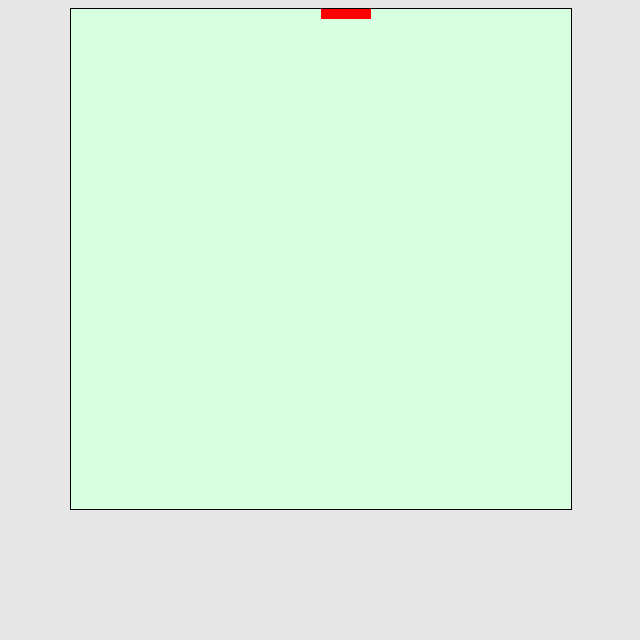
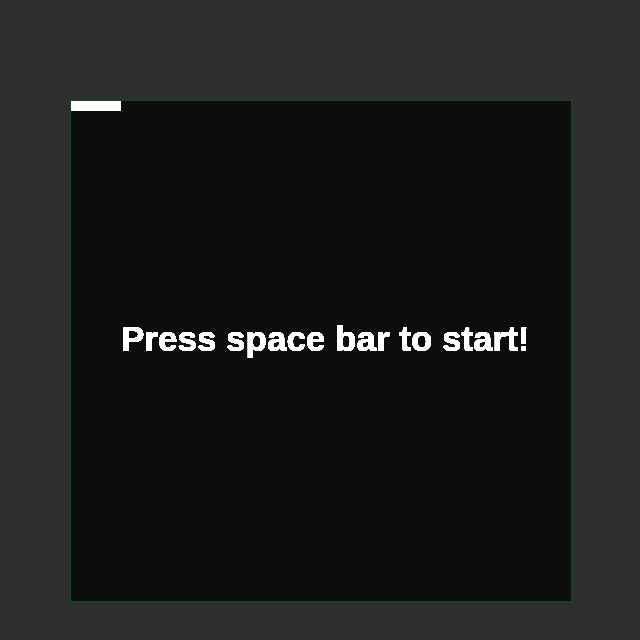
Before and after one commit to jcera/js-snake, a plain HTML site: page snake.html in a window 1280 px wide. Shown: the whole page, without its empty margins (319-959 px from the left). Drawn offline with Linux system fonts and the light colour scheme.

Commit message:
removed the shims. and added some colors.
- also refactored the code structure
- used the SpaceBar as the 'start button' of the game.
- TODO: wall collision detection
- TODO: food generation functionality
- TODO: Snake growth functionality
- TODO: Snake-Food collision detection

```diff
--- a/direction.js
+++ /dev/null
@@ -1,11 +0,0 @@
-/*
-*	KeyCode mapping. arrow keys for controlling the snake
-*/
-;Direction = (function () {
-	return {
-		LEFT: 37,
-		UP: 38,
-		RIGHT: 39,
-		DOWN: 40
-	}
-})();
--- a/requestAnimFrame.js
+++ /dev/null
@@ -1,14 +0,0 @@
-// just a shim
-//smoother/smarter way of creating a game-loop
-if ( !window.requestAnimationFrame ) {
-	window.requestAnimationFrame = ( function() {
-		return window.webkitRequestAnimationFrame ||
-		window.mozRequestAnimationFrame ||
-		window.oRequestAnimationFrame ||
-		window.msRequestAnimationFrame ||
-		function(callback) {
-			//gameloop fallbacks to 60fps
-			window.setTimeout( callback, 1000 / 60 );
-		};
-	} )();
-}
--- a/snake.html
+++ b/snake.html
@@ -6,8 +6,6 @@
 	<link rel="stylesheet" type="text/css" href="style.css">
 </head>
 <body>
-	<script type="text/javascript" src="requestAnimFrame.js"></script>
-	<script type="text/javascript" src="direction.js"></script>
 	<script type="text/javascript" src="snake.js"></script>
 </body>
 </html>
--- a/snake.js
+++ b/snake.js
@@ -1,3 +1,18 @@
+(function () {
+	if ( !window.requestAnimationFrame ) {
+		window.requestAnimationFrame = ( function() {
+			return window.webkitRequestAnimationFrame ||
+			window.mozRequestAnimationFrame ||
+			window.oRequestAnimationFrame ||
+			window.msRequestAnimationFrame ||
+			function(callback) {
+				//gameloop fallbacks to 60fps
+				window.setTimeout( callback, 1000 / 60 );
+			};
+		})();
+	}
+})();
+
 var canvas,
 	context,
 	Game,
@@ -11,131 +26,215 @@ canvas.height = 500;
 context = canvas.getContext( '2d' );
 document.body.appendChild( canvas );
 
-Game = {
-	clearMap: function () {
-		context.clearRect(0, 0, canvas.width, canvas.height);
-	}
-};
 
 
-Snake = {
 
-	segmentSize: 10,
+;Game = (function () {
 
-	segmentCount: 5,
+	var startTextId = 'startText';
 
-	segments: [],
+	var ready = false;
 
-	direction: Direction.RIGHT,
+	function start () {
+		ready = true;
+	}
 
-	head : function () {
-		return this.segments[0];
-	},
+	function stop () {
+		ready = false;
+	}
 
-	fillSegment : function (segment) {
-		context.fillStyle = '#FF0000';
-		context.fillRect(segment.x * this.segmentSize, segment.y * this.segmentSize, this.segmentSize, this.segmentSize);
-	},
+	return {
+		// initial FPS/Speed of the game
+		FPS: 5,
 
-	getNextHead : function (direction) {
-		var x = this.head().x;
-		var y = this.head().y;
-		switch (this.direction) {
+		start: start,
+
+		stop: stop,
+
+		isReady: function isReady () {
+			return ready;
+		},
+
+		clearMap: function clearMap () {
+			context.clearRect(0, 0, canvas.width, canvas.height);
+		},
+
+		showStartText: function showStartText () {
+			context.font = "bold 35px sans-serif";
+			context.fillText("Press space bar to start!", canvas.width / 10, canvas.height / 2);
+		},
+	};
+}());
+
+;Direction = (function () {
+	return {
+		// keycode mappings for the arrow keys
+		LEFT: 37,
+		UP: 38,
+		RIGHT: 39,
+		DOWN: 40,
+	};
+}());
+
+
+
+
+;Snake = (function () {
+
+	//size of a single segment
+	var segmentSize = 10;
+
+	//initial size of the snake
+	var segmentCount = 5;
+
+	//a queue data struct for the body of the snake
+	var segments = [];
+
+	//RIGHT = initial direction of snake
+	var direction = Direction.RIGHT;
+
+	var newDirection = Direction.RIGHT;
+
+	var snakeColor = '#FFFFFF';
+
+	function head () {
+		return segments[0];
+	};
+
+	function fillSegment (segment) {
+		context.fillStyle = snakeColor;
+		context.fillRect(segment.x * segmentSize, segment.y * segmentSize, segmentSize, segmentSize);
+	};
+
+	function getNextHeadBasedOnDirection () {
+		var x = head().x;
+		var y = head().y;
+		switch (newDirection) {
 			case Direction.RIGHT:
-				x++;
+				if (direction !== Direction.LEFT) {
+					x++;
+					direction = newDirection;
+				}
 				break;
 			case Direction.LEFT:
-				x--;
+				if (direction != Direction.RIGHT) {
+					x--;
+					direction = newDirection;
+				}
 				break;
 			case Direction.UP:
-				y--;
+				if (direction !== Direction.DOWN) {
+					y--;
+					direction = newDirection;
+				}
 				break;
 			case Direction.DOWN:
-				y++
+				if (direction !== Direction.UP) {
+					y++;
+					direction = newDirection;
+				}
 				break;
 			default:
 				break;
 		};
 		return {x: x, y: y};
-	},
+	};
+
+	function setDirection (keyCode) {
+		switch (keyCode) {
+			case Direction.RIGHT:
+				if (direction !== Direction.LEFT) {
+					newDirection = Direction.RIGHT;
+				}
+				break;
+			case Direction.LEFT:
+				if (direction != Direction.RIGHT) {
+					newDirection = Direction.LEFT;
+				}
+				break;
+			case Direction.UP:
+				if (direction !== Direction.DOWN) {
+					newDirection = Direction.UP;
+				}
+				break;
+			case Direction.DOWN:
+				if (direction !== Direction.UP) {
+					newDirection = Direction.DOWN;
+				}
+				break;
+			default:
+				break;
+		};
+	};
 
 	/*
-	*	updates the values of snake such as direction, etc etc. according to user-input
+	*	updates the values of snake such as direction, etc etc.
+	* 	according to user-input
 	*/
-	update : function () {
-		var nextHead = this.getNextHead(this.direction);
-		var tail = this.segments.pop();
+	function update () {
+		var nextHead = getNextHeadBasedOnDirection();
+		var tail = segments.pop();
 		tail.x = nextHead.x;
 		tail.y = nextHead.y;
-		this.segments.unshift(tail);
-	},
+		segments.unshift(tail);
+	};
 
 	/*
 	*	draws the snake using the updated values
 	*/
-	draw : function () {
-		for (var i = this.segments.length - 1; i >= 0; i--) {
-			this.fillSegment(this.segments[i]);
+	function draw () {
+		for (var i = segments.length - 1; i >= 0; i--) {
+			fillSegment(segments[i]);
 		};
-	},
+	};
 
-	init : function () {
-		for (var i = this.segmentCount - 1; i >= 0; i--) {
-			this.segments.push({x: i, y: 0});
+	function init () {
+		for (var i = segmentCount - 1; i >= 0; i--) {
+			segments.push({x: i, y: 0});
 		};
-	}
+	};
 
-};
+	return {
+		update: update,
+		draw: draw,
+		init: init,
+		setDirection: setDirection
+	};
+
+})();
+
+
+
 
 var registerKeyListeners = function() {
 	document.addEventListener('keydown', function(e) {
 		if (32 === e.keyCode) {
-			clearTimeout(timeOutId);
+			Game.start();
 		}
-		switch (e.keyCode) {
-			case Direction.LEFT:
-				if (Snake.direction === Direction.RIGHT) {
-					break;
-				}
-				Snake.direction = Direction.LEFT;
-				break;
-			case Direction.RIGHT:
-				if (Snake.direction === Direction.LEFT) {
-					break;
-				}
-				Snake.direction = Direction.RIGHT;
-				break;
-			case Direction.UP:
-				if (Snake.direction === Direction.DOWN) {
-					break;
-				}
-				Snake.direction = Direction.UP;
-				break;
-			case Direction.DOWN:
-				if (Snake.direction === Direction.UP) {
-					break;
-				}
-				Snake.direction = Direction.DOWN;
-				break;
-			default:
-				console.log('taena');
-				break;
-		};
+		Snake.setDirection(e.keyCode);
 	}, false);
 };
 
-var fps = 5;
+
 var gameLoop = function() {
 	setTimeout(function () {
 		requestAnimationFrame(gameLoop);
 
-		Game.clearMap();
-		Snake.update();
-		Snake.draw();
+		if (Game.isReady()) {
+			Game.clearMap();
+			Snake.update();
+			Snake.draw();
+		} else {
+			Game.showStartText();
+		}
 
-	}, 1000 / fps);
+	}, 1000 / Game.FPS);
 };
 
+
 registerKeyListeners();
+
 Snake.init();
+Snake.draw();
+
 gameLoop();
--- a/style.css
+++ b/style.css
@@ -1,13 +1,14 @@
 body {
-	background-color: #E6E6E6;
+	background-color: #2E2E2E;
 }
 
 canvas {
-	background-color: #D9FFE2;
-	border: 1px solid #000;
+	background-color: #0D0D0D;
+	border: 1px solid #005710;
 	padding-left: 0;
     padding-right: 0;
     margin-left: auto;
     margin-right: auto;
     display: block;
+    margin-top: 100px;
 }
```
